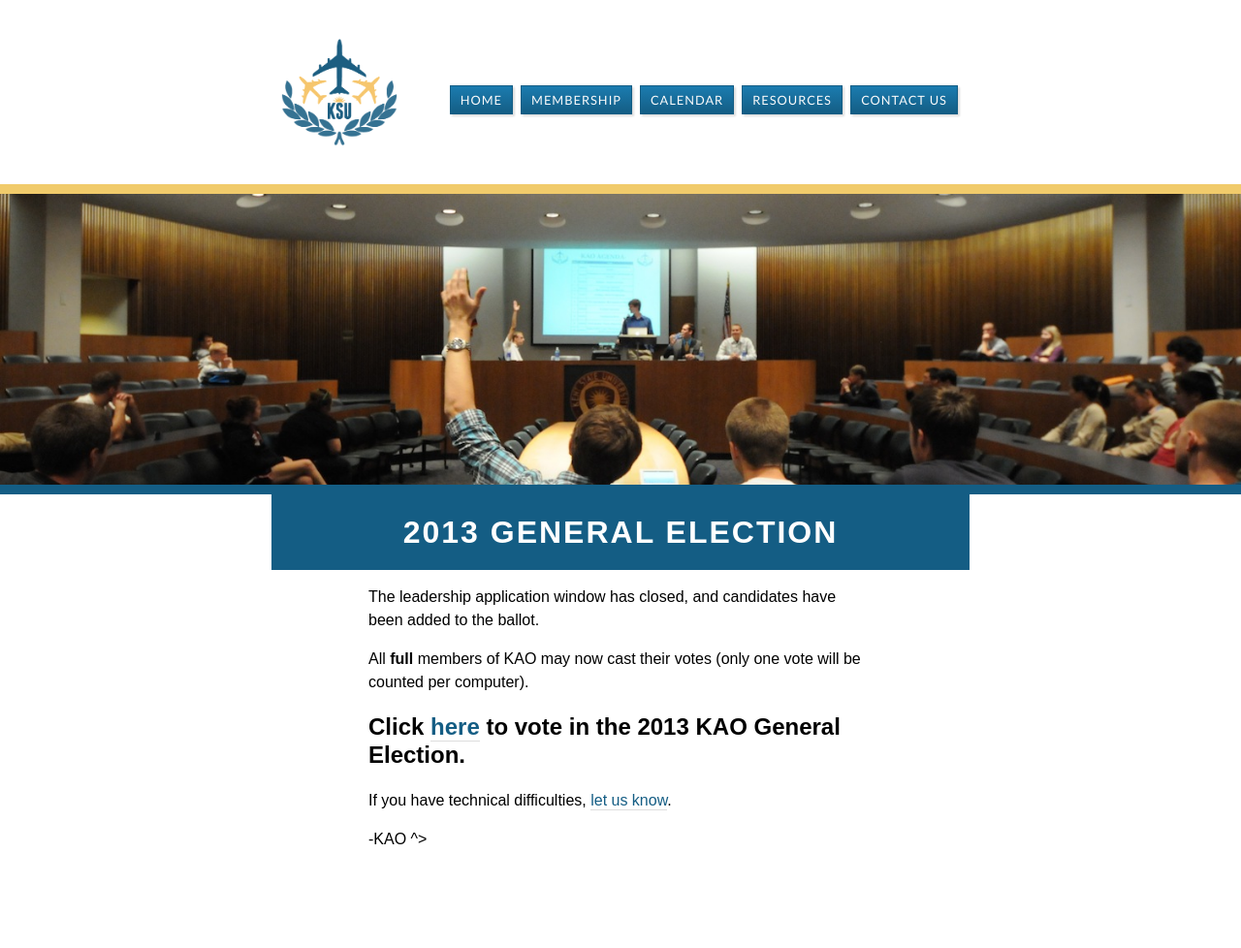
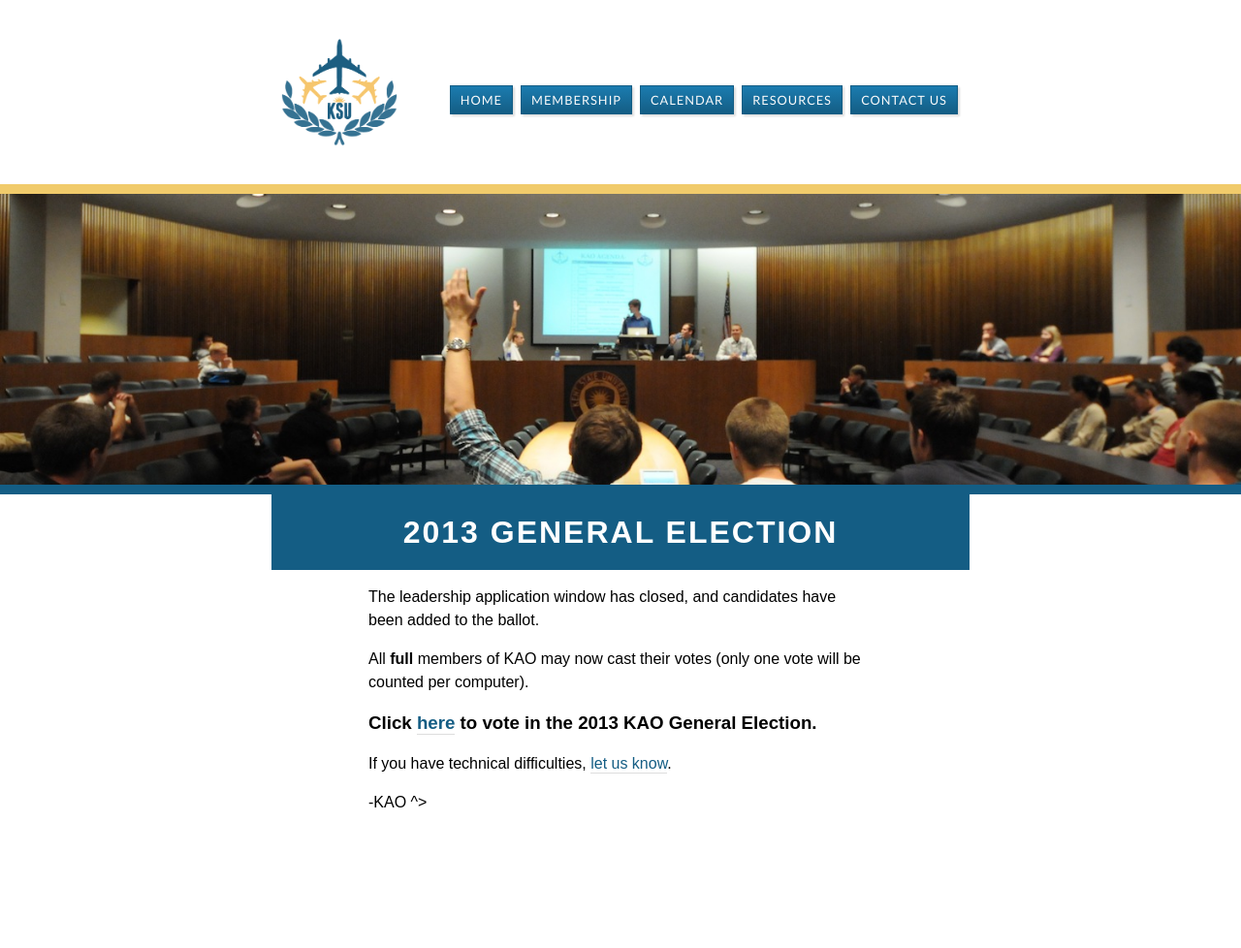
Before and after one commit to tbliss1/kentstateatc.github.com, a Jekyll site: the page built from voting/2013-officers.md, in a window 1280 px wide. Shown: the whole page at 97% size. Built offline with Jekyll 4.4.1, drawn with Linux system fonts in a browser that asks for light colours; after the commit the page ends 940 px from its top, so only the background shows below that.

Commit message:
Update 2013-officers.md

```diff
--- a/voting/2013-officers.md
+++ b/voting/2013-officers.md
@@ -8,7 +8,7 @@ The leadership application window has closed, and candidates have been added to
 
 All __full__ members of KAO may now cast their votes (only one vote will be counted per computer).
 
-## **Click <a href="#" rel="nofollow" onClick="window.open('http://www.smartsurvey.co.uk/s/87491STPSA', '','toolbar=0,location=0,directories=0,status=0,menubar=0,scrollbars=1,resizable=1,width=800,height=495');return false" >here</a> to vote in the 2013 KAO General Election.**
+### **Click <a href="#" rel="nofollow" onClick="window.open('http://www.smartsurvey.co.uk/s/87491STPSA', '','toolbar=0,location=0,directories=0,status=0,menubar=0,scrollbars=1,resizable=1,width=800,height=495');return false" >here</a> to vote in the 2013 KAO General Election.**
 
 If you have technical difficulties, [let us know](mailto:desk@kentstateatc.org).
 
```
